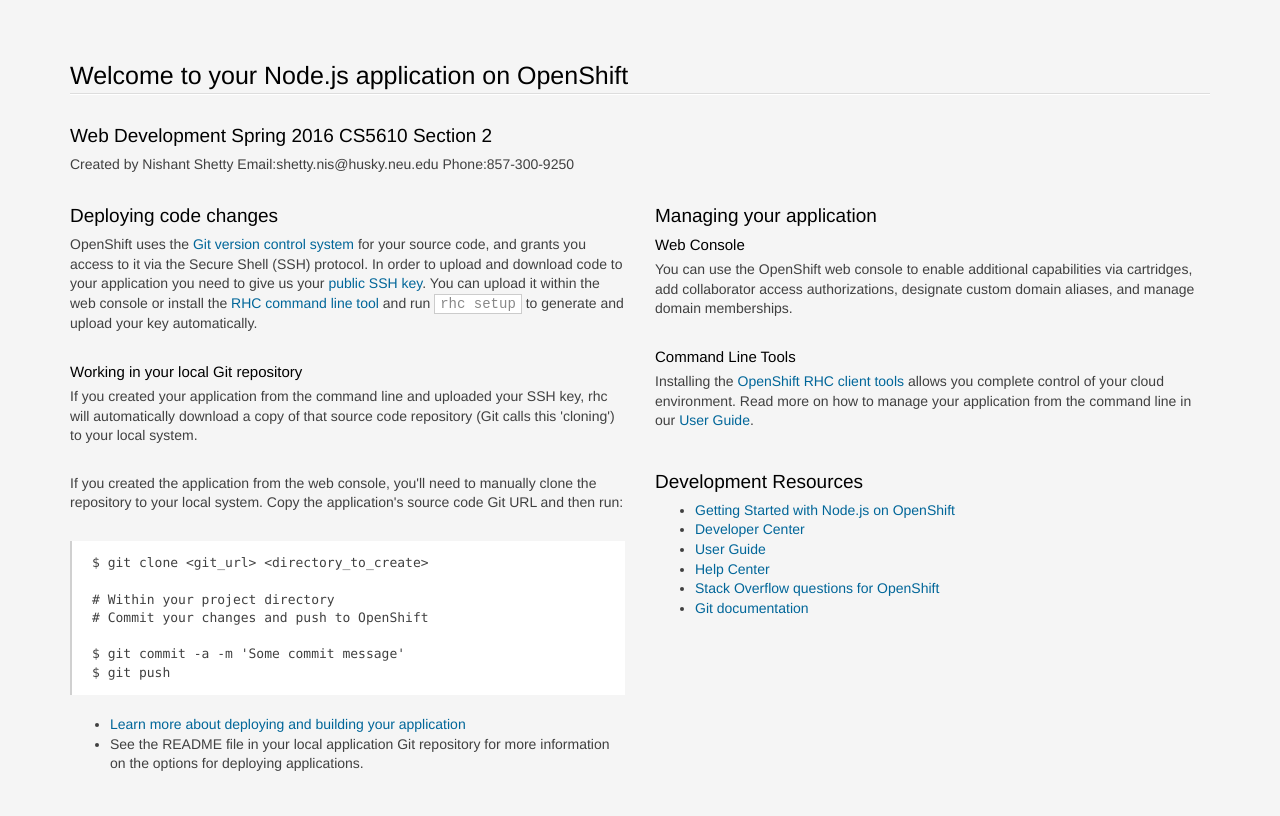
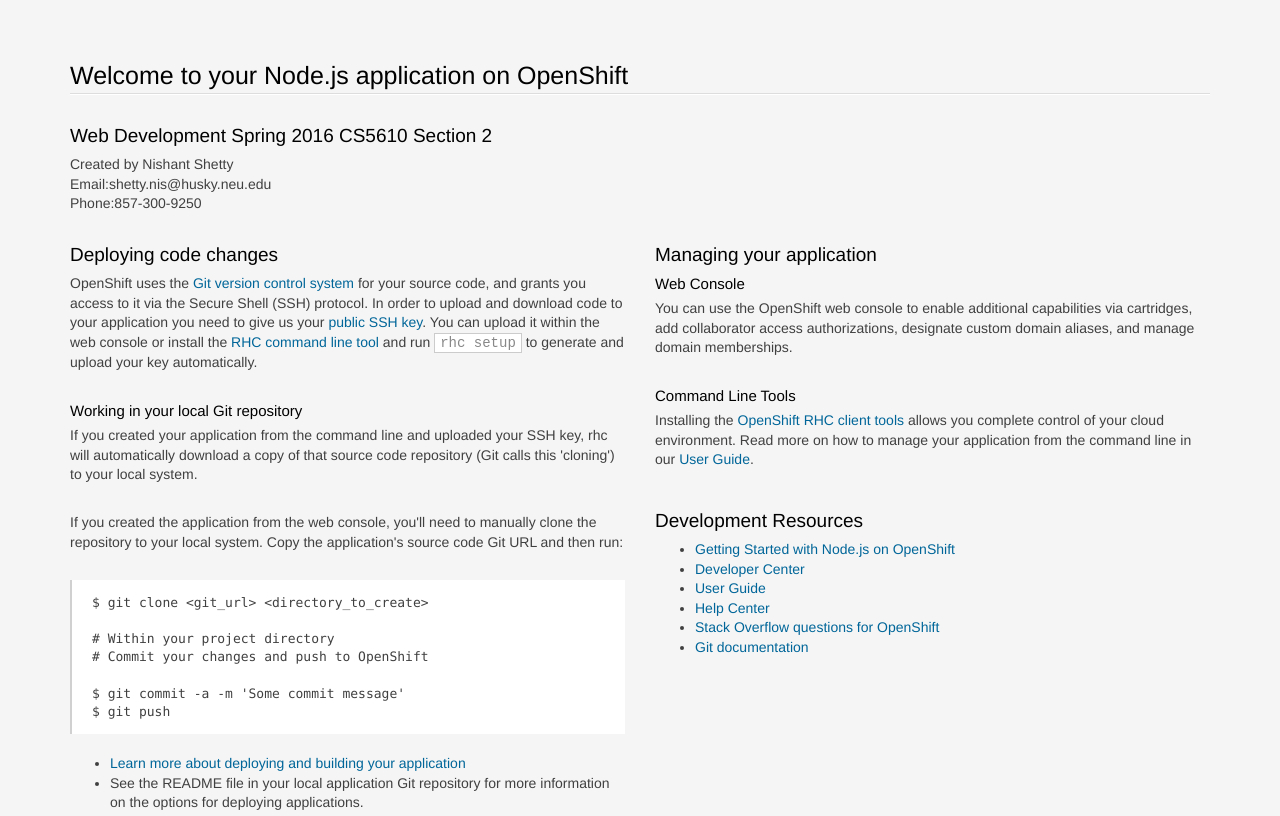
Before and after one commit to Nishantrs/WebDevSpring2016, a website: page public/index.html in a window 1280 px wide. Shown: the top 816 px of the page. Drawn offline with Linux system fonts and the light colour scheme.

Commit message:
Added break line to personal details in index.html file

```diff
--- a/public/index.html
+++ b/public/index.html
@@ -209,8 +209,8 @@
           <hgroup>
             <h1>Welcome to your Node.js application on OpenShift</h1>
               <h2>Web Development Spring 2016 CS5610 Section 2</h2>
-            <h2s>Created by Nishant Shetty</h2s>
-            <h2s>Email:shetty.nis@husky.neu.edu</h2s>
+            <h2s>Created by Nishant Shetty</h2s><br>
+            <h2s>Email:shetty.nis@husky.neu.edu</h2s><br>
             <h2s>Phone:857-300-9250</h2s>
           </hgroup>
 
```
